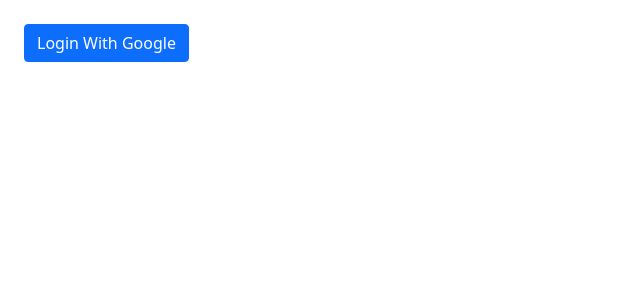
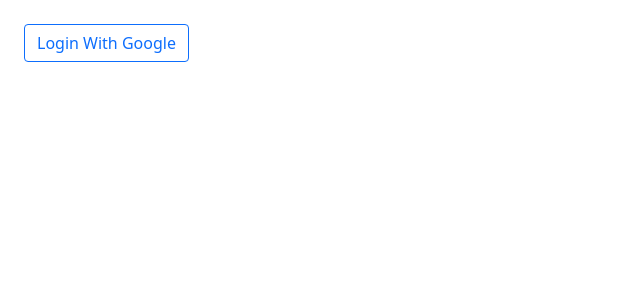
Before and after one commit to Dev-200219/insta_reels_clone, a React (Create React App) app: page /login in a window 1280 px wide. Shown: the top 300 px of the page, without its empty margins (0-640 px from the left). Built offline with nearby package versions, Linux system fonts and the light colour scheme.

Commit message:
login with google btn

```diff
--- a/src/Login.jsx
+++ b/src/Login.jsx
@@ -1,5 +1,5 @@
 let Login = ()=>{
-    return <button type="button" class="btn btn-primary m-4">Login With Google</button>
+    return <button type="button" class="btn btn-outline-primary m-4">Login With Google</button>
 }
 
 export default Login;
```
